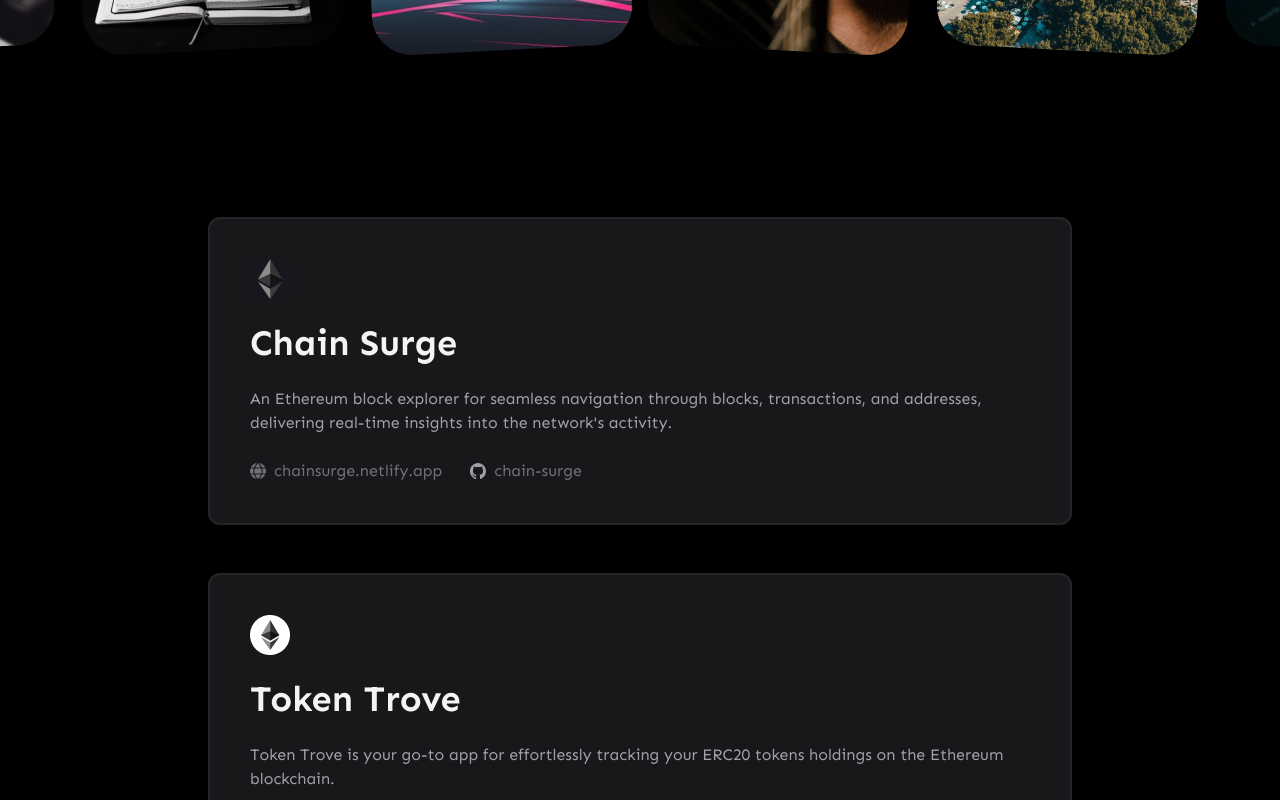
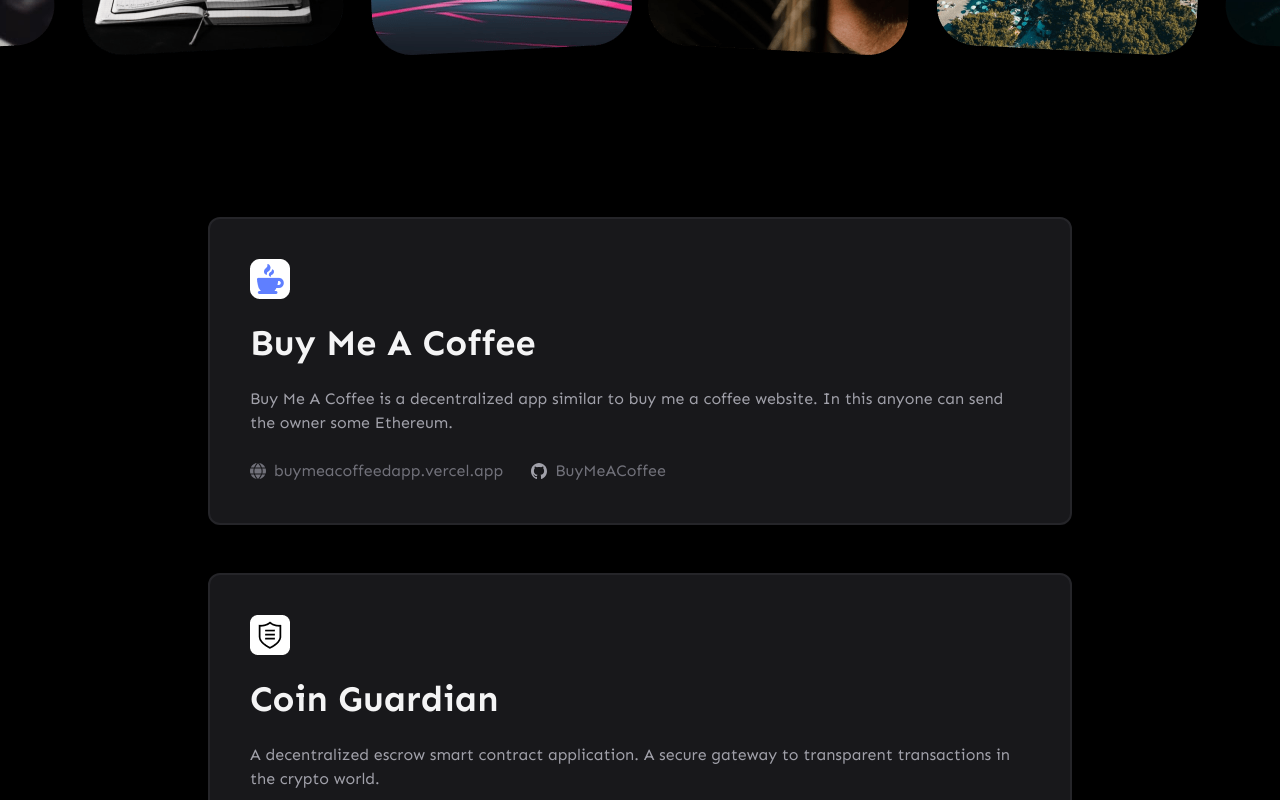
Before and after one commit to mohsin-khan07/Portfolio, a React (Vite) app: page / in a window 1280 px wide. Shown: the part 940-1740 px from the top of the page. Built offline with nearby package versions, Linux system fonts and the light colour scheme.

Commit message:
reorganized projects

```diff
--- a/src/pages/Home.jsx
+++ b/src/pages/Home.jsx
@@ -69,7 +69,7 @@
 function Projects() {
   return (
     <div className="flex flex-col gap-12 px-6 py-20 sm:px-14 md:px-20 lg:px-40 xl:px-52">
-      {allProjects.map((project) => (
+      {allProjects.slice(0, 3).map((project) => (
         <ProjectsSection
           key={project.id}
           logo={project.logo}
--- a/src/projects/allProjects.js
+++ b/src/projects/allProjects.js
@@ -5,9 +5,9 @@
 import { buyMeACoffee } from "./buyMeACoffee";
 
 export const allProjects = [
+  buyMeACoffee,
+  coinGuardian,
   chainSurge,
+  nftGaze,
   tokenTrove,
-  nftGaze,
-  coinGuardian,
-  buyMeACoffee,
 ];
```
